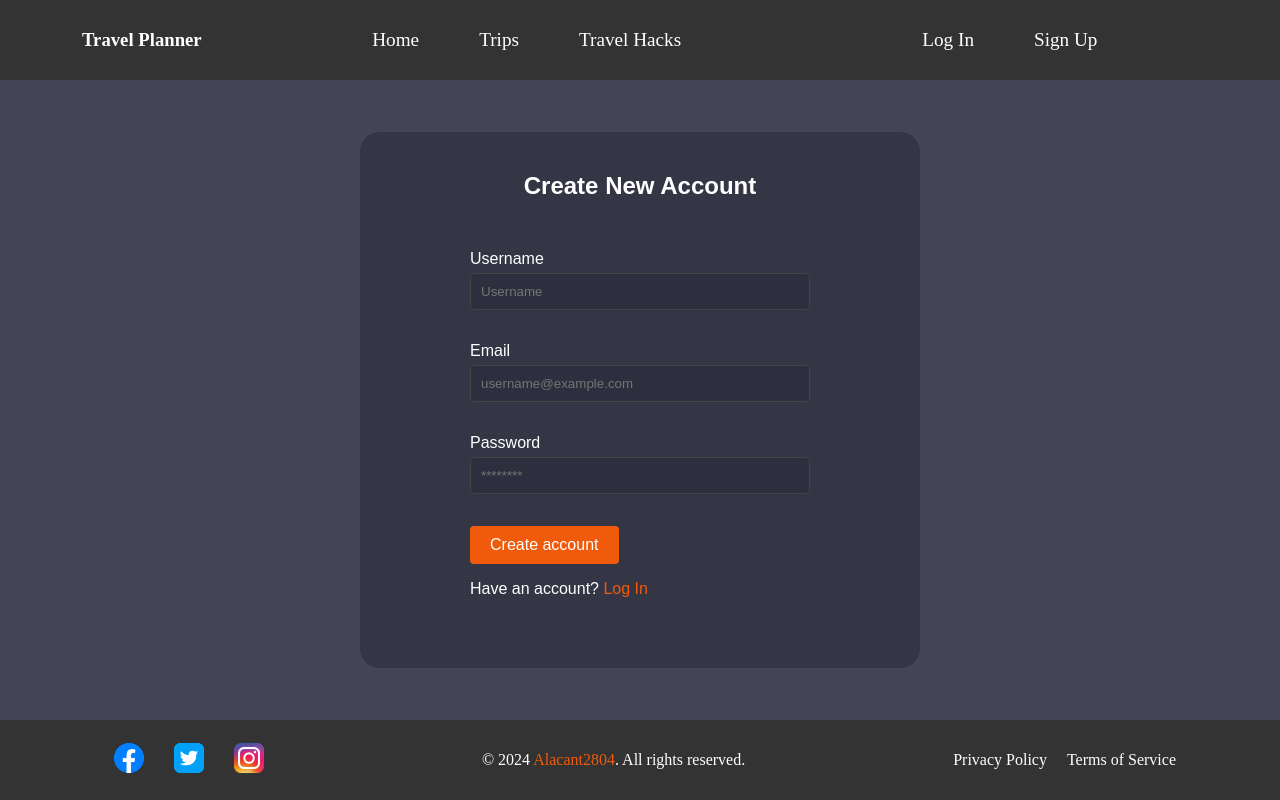
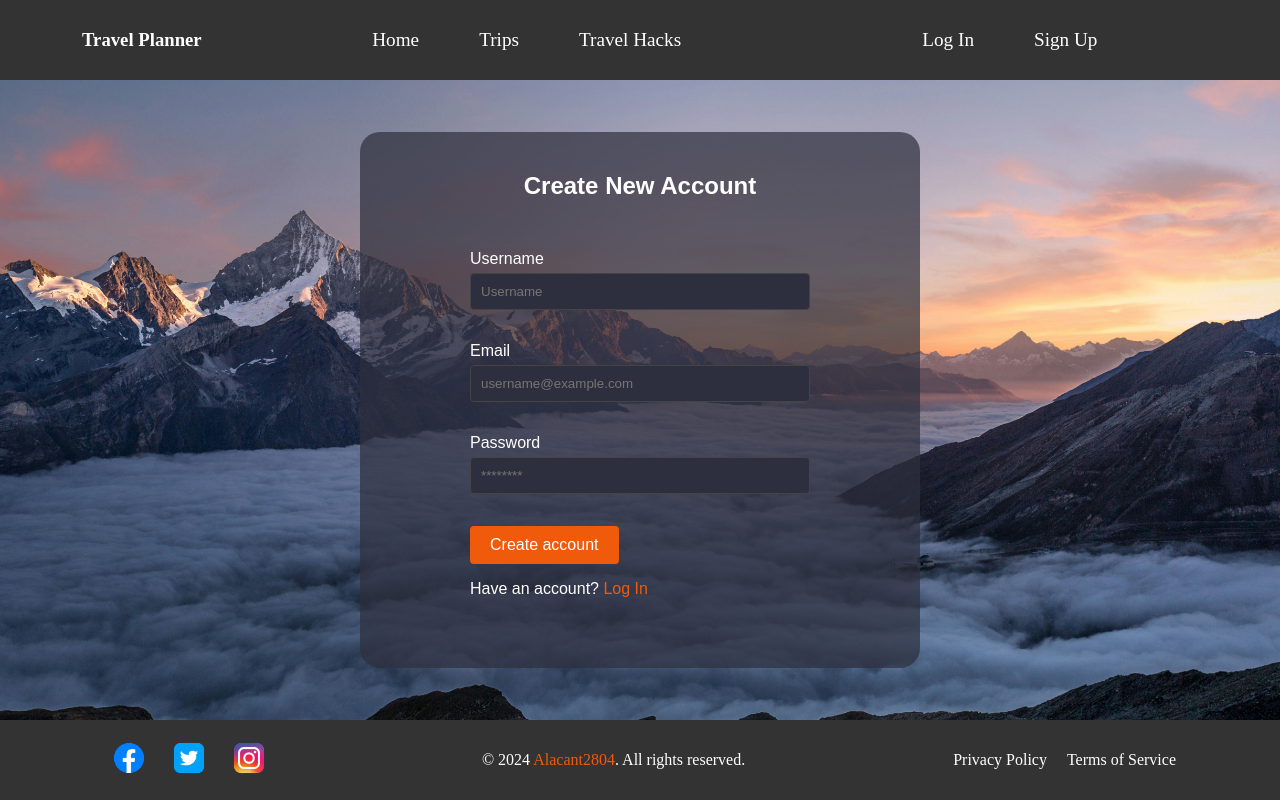
Before and after one commit to Alacant2804/Travel-App, a React (Vite) app in the folder travel-app/: page /sign-up in a window 1280 px wide. Built offline with nearby package versions, Linux system fonts and the light colour scheme.

Commit message:
Update SignUp.css

```diff
--- a/travel-app/src/SignUp.css
+++ b/travel-app/src/SignUp.css
@@ -8,7 +8,7 @@
   margin: 0;
   padding: 0;
   height: 80vh;
-  background-image: url("./assets/background-login.jpg");
+  background-image: url("./assets/background-signup.jpg");
   background-size: cover;
   background-position: center;
 }
```
